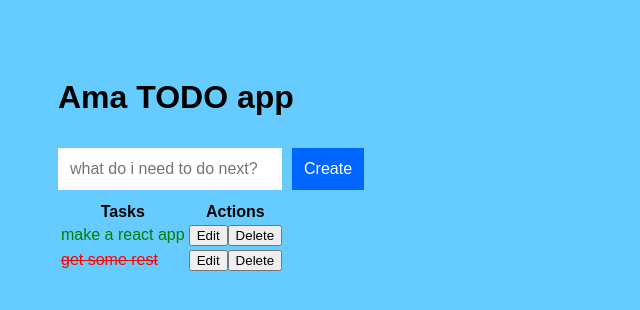
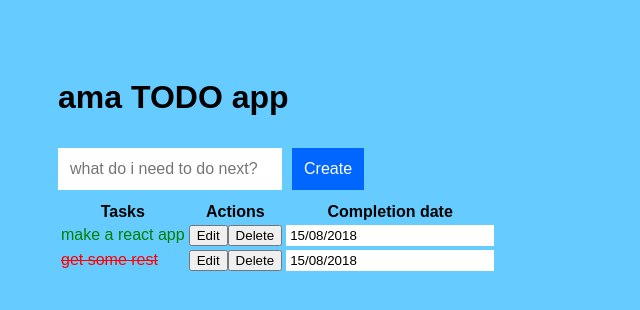
Before and after one commit to amarfiaz/ama-todo-app, a React (Create React App) app: page / in a window 1280 px wide. Shown: the top 310 px of the page, without its empty margins (0-640 px from the left). Built offline with nearby package versions, Linux system fonts and the light colour scheme.

Commit message:
added calendar and folder restructure to start redux

```diff
--- a/src/App.js
+++ b/src/App.js
@@ -18,14 +18,14 @@ export default class App extends React.Component {
         super(props);
 
         this.state = {
-            todos
+            todos: todos
         };
     }
 
     render() {
         return (
             <div>
-                <h1>Ama TODO app</h1>
+                <h1>ama TODO app</h1>
                 <CreateTodo createTask={this.createTask.bind(this)} />
                 <TodosList
                     todos={this.state.todos}
--- a/src/assets/create-todo.css
+++ b/src/assets/create-todo.css
@@ -8,7 +8,7 @@
     border: 2px solid #0066FF;
 }
 
-input[type=text] {
+.createInput {
     padding: 10px;
     font-size: 16px;
     border: 2px solid #FFF;
--- /dev/null
+++ b/src/assets/date-picker.css
@@ -0,0 +1,4 @@
+.dateInput {
+    border: 2px solid #FFF;
+    width: 200px;
+}
--- a/src/components/create-todo.js
+++ b/src/components/create-todo.js
@@ -6,7 +6,7 @@ export default class CreateTodo extends React.Component {
     render() {
         return (
             <form onSubmit={this.handleCreate.bind(this)}>
-                <input type="text" placeholder="what do i need to do next?" ref="createInput" />
+                <input className="createInput" type="text" placeholder="what do i need to do next?" ref="createInput" />
                 <button className="button">Create</button>
             </form>
         );
--- /dev/null
+++ b/src/components/date-picker.js
@@ -0,0 +1,30 @@
+import React from 'react';
+import DatePicker from 'react-datepicker';
+import moment from 'moment';
+import 'react-datepicker/dist/react-datepicker.css';
+import '../assets/date-picker.css';
+
+export default class DateSelector extends React.Component {
+    constructor (props) {
+        super(props);
+        this.state = {
+            startDate: moment()
+        };
+        this.handleChange = this.handleChange.bind(this);
+    }
+
+    handleChange(date) {
+        this.setState({
+            startDate: date
+        });
+    }
+
+    render() {
+        return <DatePicker
+            className="dateInput"
+            selected={this.state.startDate}
+            onChange={this.handleChange}
+            dateFormat='DD/MM/YYYY'
+        />;
+    }
+}
--- a/src/components/todo-list-item.js
+++ b/src/components/todo-list-item.js
@@ -1,5 +1,6 @@
 import React from 'react';
 import '../assets/todo-list-item.css';
+import DateSelector from './date-picker';
 
 export default class TodosListItem extends React.Component {
 
@@ -34,11 +35,22 @@ export default class TodosListItem extends React.Component {
             )
     }
 
+    renderCalenderSection() {
+
+        return (
+            <td>
+                <DateSelector/>
+            </td>
+        )
+    }
+
+
     render() {
         return (
             <tr>
                 {this.renderTasksSection()}
                 {this.renderActionsSection()}
+                {this.renderCalenderSection()}
             </tr>
         );
     }
--- a/src/components/todos-list-header.js
+++ b/src/components/todos-list-header.js
@@ -4,11 +4,12 @@ export default class TodosListHeader extends React.Component {
     render() {
         return (
             <thead>
-            <tr>
-                <th>Tasks</th>
-                <th>Actions</th>
-            </tr>
+                <tr>
+                    <th>Tasks</th>
+                    <th>Actions</th>
+                    <th>Completion date</th>
+                </tr>
             </thead>
-        );
+        )
     }
 }
--- a/src/components/todos-list.js
+++ b/src/components/todos-list.js
@@ -3,15 +3,6 @@ import TodosListHeader from './todos-list-header';
 import TodosListItem from './todo-list-item';
 
 export default class TodosList extends React.Component {
-
-    renderItems() {
-        const {todos, ...props} = this.props; // all props except for todos
-
-        return this.props.todos.map((todo, index) => <TodosListItem key={index}
-        {...todo} {...props} />)
-    }
-
-
     render() {
         return (
             <table>
@@ -22,4 +13,14 @@ export default class TodosList extends React.Component {
             </table>
         );
     }
+    renderItems() {
+        const {todos, ...props} = this.props; // all props except for todos
+
+        return this.props.todos.map((todo, index) =>
+            <TodosListItem
+                key={index}
+                {...todo}
+                {...props}
+            />)
+    }
 }
```
Also changed, not shown: package.json (+7 -1 lines), src/store/configureStore.js (added), 2 other files (tests, documents, lock files or other folders).
